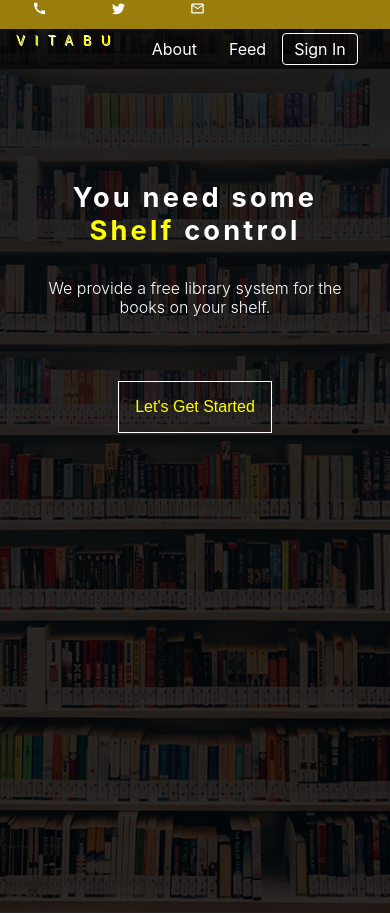
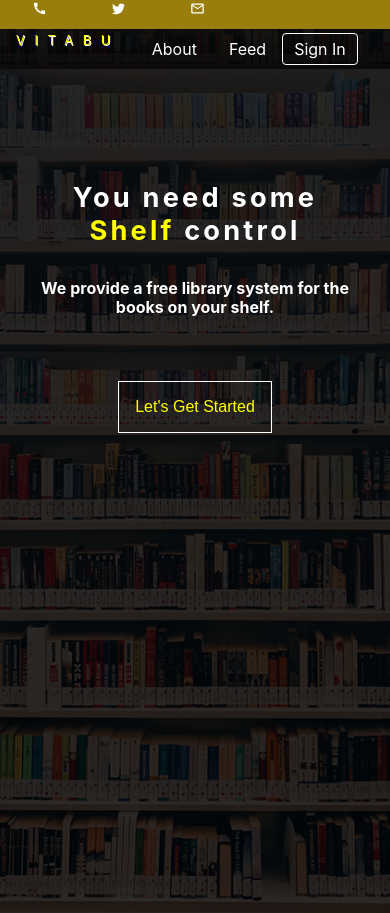
Before and after one commit to CSituma/Vitabu-Appp, a React (Create React App) app: page / in a window 390 px wide. Built offline with nearby package versions, Linux system fonts and the light colour scheme.

Commit message:
'Responsiveness'

```diff
--- a/src/style.scss
+++ b/src/style.scss
@@ -211,7 +211,7 @@ height:2.5rem;
 h3{
   line-height: 1.2rem;
       font-size: 1rem;
-      font-weight:300;
+      visibility:50%;
 }
    .btnn{
      margin-top: 3rem;
```
